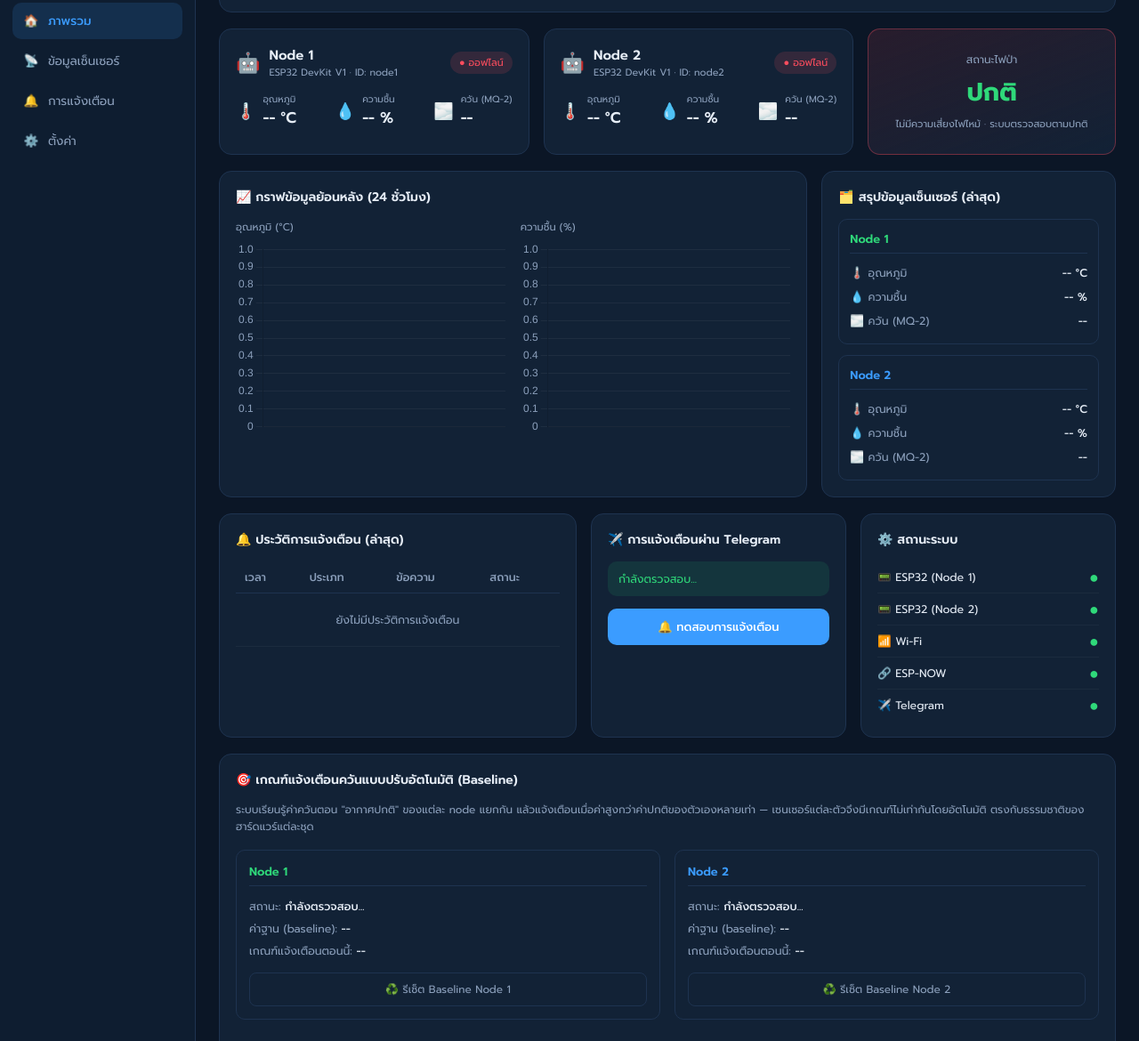
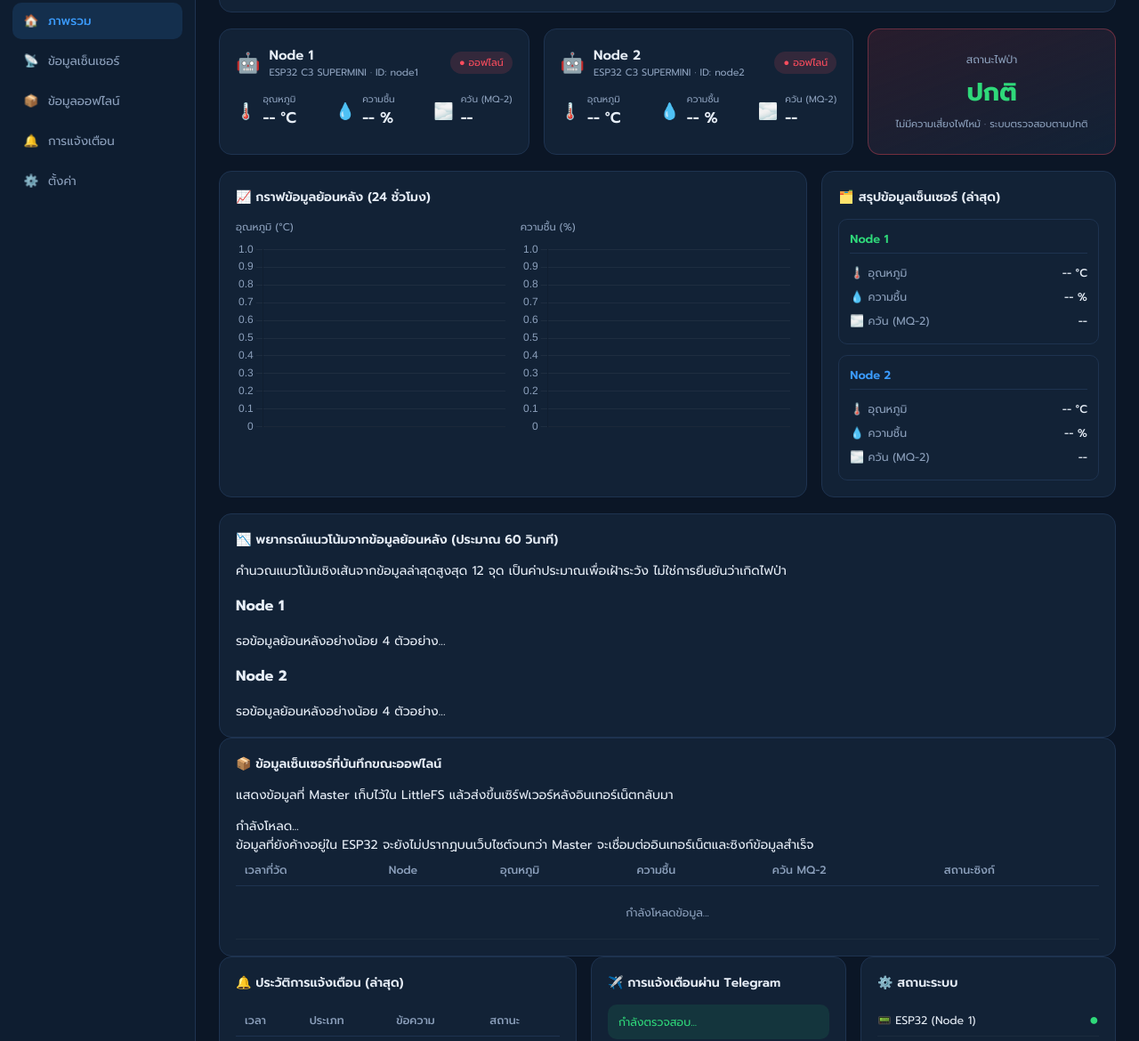
Before and after one commit to bunyakornp-byte/ForestFireDetection, a website: page public/index.html in a window 1280 px wide. Shown: the part 88-1258 px from the top of the page at 89% size. Drawn offline with nearby package versions, Linux system fonts and the light colour scheme; no server answers.

Commit message:
Update index.html

```diff
--- a/public/index.html
+++ b/public/index.html
@@ -29,6 +29,9 @@
       </a>
       <a class="nav-item" data-tab="sensors">
         <span class="nav-ico">📡</span> ข้อมูลเซ็นเซอร์
+      </a>
+      <a class="nav-item" data-tab="offline">
+        <span class="nav-ico">📦</span> ข้อมูลออฟไลน์
       </a>
       <a class="nav-item" data-tab="alerts">
         <span class="nav-ico">🔔</span> การแจ้งเตือน
@@ -66,7 +69,7 @@
           <span class="node-ico">🤖</span>
           <div>
             <div class="node-title">Node 1</div>
-            <div class="node-sub">ESP32 DevKit V1 · ID: node1</div>
+            <div class="node-sub">ESP32 C3 SUPERMINI · ID: node1</div>
           </div>
           <span class="status-chip" id="node1-online">● ออฟไลน์</span>
         </div>
@@ -101,7 +104,7 @@
           <span class="node-ico">🤖</span>
           <div>
             <div class="node-title">Node 2</div>
-            <div class="node-sub">ESP32 DevKit V1 · ID: node2</div>
+            <div class="node-sub">ESP32 C3 SUPERMINI · ID: node2</div>
           </div>
           <span class="status-chip" id="node2-online">● ออฟไลน์</span>
         </div>
@@ -171,6 +174,50 @@
       </div>
     </section>
 
+    <!-- Short-term trend forecast from recent historical sensor readings -->
+    <section class="grid-forecast">
+      <div class="card forecast-card">
+        <h2>📉 พยากรณ์แนวโน้มจากข้อมูลย้อนหลัง (ประมาณ 60 วินาที)</h2>
+        <p class="forecast-intro">คำนวณแนวโน้มเชิงเส้นจากข้อมูลล่าสุดสูงสุด 12 จุด เป็นค่าประมาณเพื่อเฝ้าระวัง ไม่ใช่การยืนยันว่าเกิดไฟป่า</p>
+        <div class="forecast-grid">
+          <div class="forecast-node">
+            <h3>Node 1</h3>
+            <div id="forecast-node1" class="forecast-values">รอข้อมูลย้อนหลังอย่างน้อย 4 ตัวอย่าง...</div>
+          </div>
+          <div class="forecast-node">
+            <h3>Node 2</h3>
+            <div id="forecast-node2" class="forecast-values">รอข้อมูลย้อนหลังอย่างน้อย 4 ตัวอย่าง...</div>
+          </div>
+        </div>
+      </div>
+    </section>
+
+    <!-- Offline readings queued on ESP32 and synchronized after internet returns -->
+    <section class="grid-offline-history" id="offline-history-section">
+      <div class="card offline-history-card">
+        <div class="offline-history-heading">
+          <div>
+            <h2>📦 ข้อมูลเซ็นเซอร์ที่บันทึกขณะออฟไลน์</h2>
+            <p class="offline-history-intro">แสดงข้อมูลที่ Master เก็บไว้ใน LittleFS แล้วส่งขึ้นเซิร์ฟเวอร์หลังอินเทอร์เน็ตกลับมา</p>
+          </div>
+          <span id="offline-history-count" class="offline-count">กำลังโหลด...</span>
+        </div>
+        <div id="offline-history-note" class="offline-history-note">ข้อมูลที่ยังค้างอยู่ใน ESP32 จะยังไม่ปรากฏบนเว็บไซต์จนกว่า Master จะเชื่อมต่ออินเทอร์เน็ตและซิงก์ข้อมูลสำเร็จ</div>
+        <div class="table-wrap">
+          <table>
+            <thead>
+              <tr>
+                <th>เวลาที่วัด</th><th>Node</th><th>อุณหภูมิ</th><th>ความชื้น</th><th>ควัน MQ-2</th><th>สถานะซิงก์</th>
+              </tr>
+            </thead>
+            <tbody id="offline-history-body">
+              <tr><td colspan="6" class="empty">กำลังโหลดข้อมูล...</td></tr>
+            </tbody>
+          </table>
+        </div>
+      </div>
+    </section>
+
     <!-- Alert history + Telegram + System status -->
     <section class="grid-bottom">
       <div class="card alerts-card">
```
